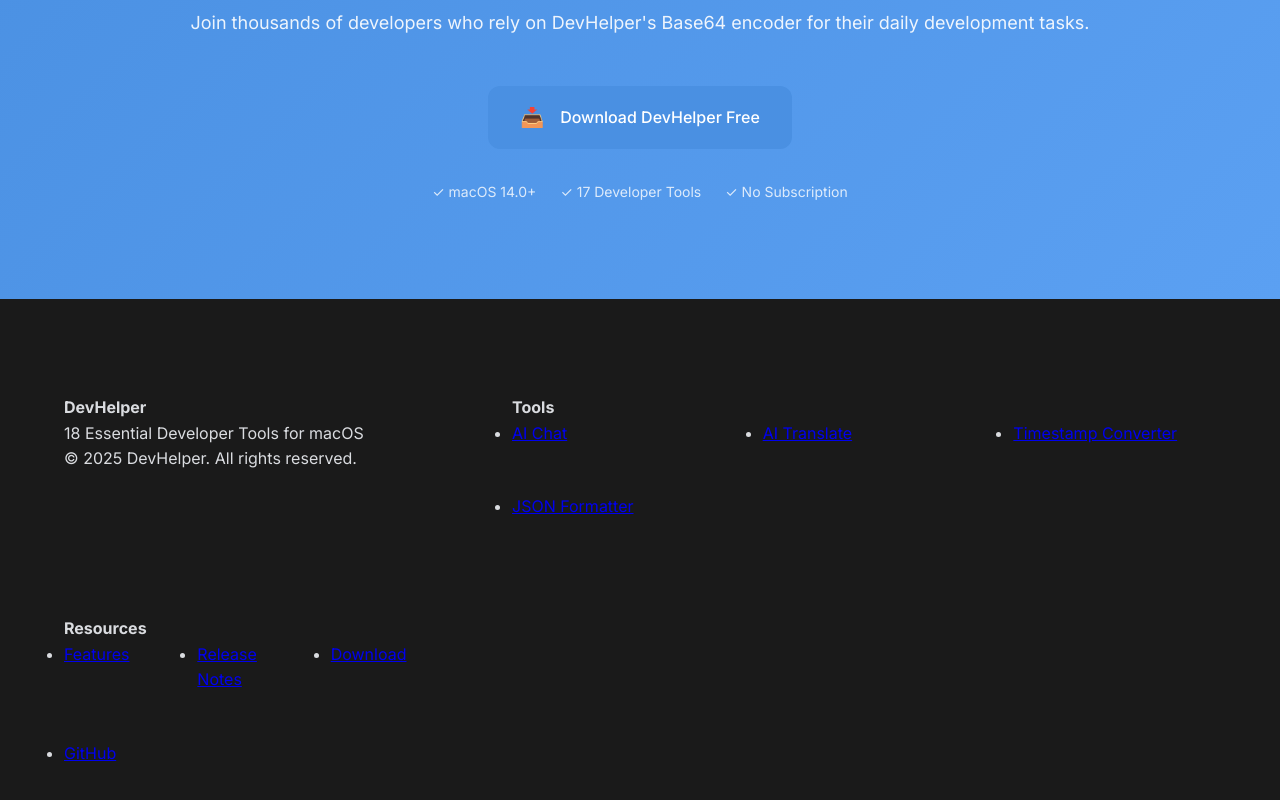
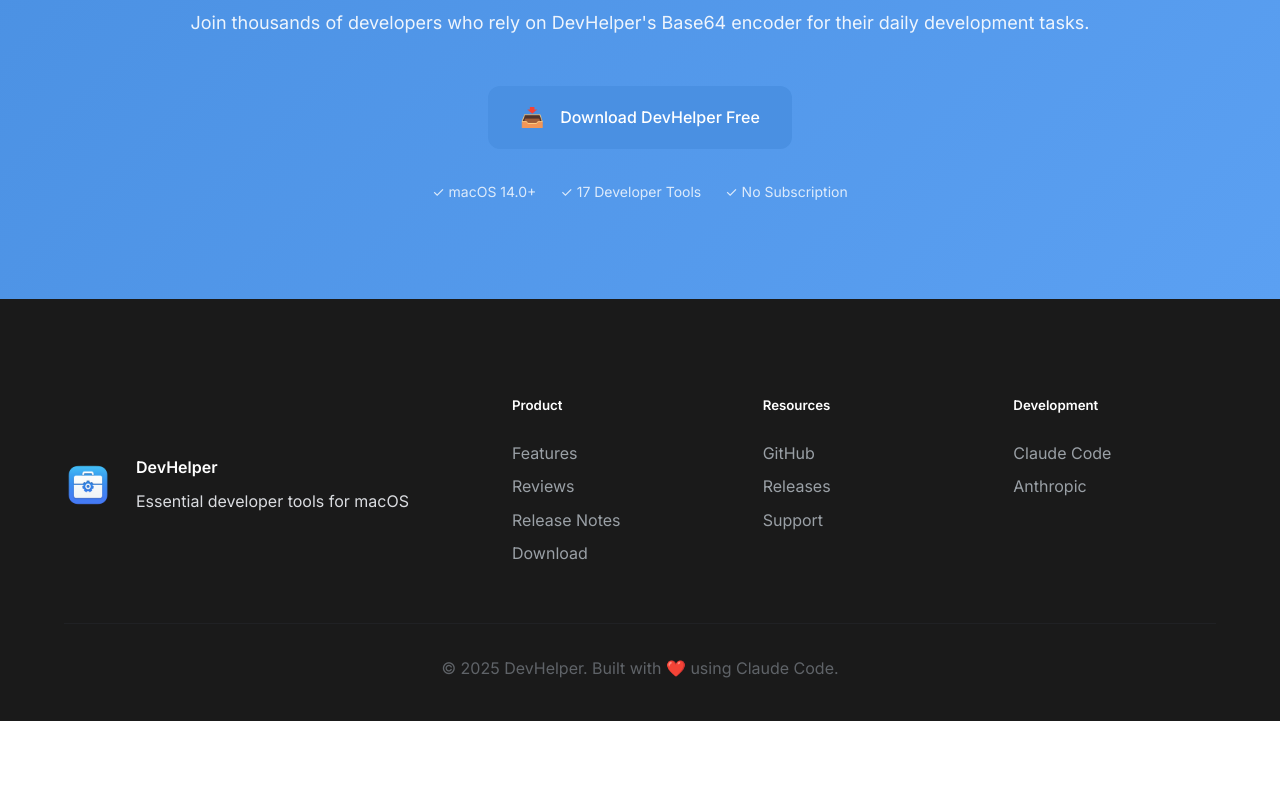
Before and after one commit to hengfeiyang/devutilities, a plain HTML site: page ai-translate.html in a window 1280 px wide. Shown: the part 5795-6595 px from the top of the page. After the commit the page ends 6516 px from the top, so only its background shows below. Drawn offline with Linux system fonts and the light colour scheme.

Commit message:
fix ai tranalte page

```diff
--- a/ai-translate.html
+++ b/ai-translate.html
@@ -360,33 +360,45 @@
     <footer class="footer">
         <div class="container">
             <div class="footer-content">
-                <div class="footer-section">
-                    <h4 class="footer-title">DevHelper</h4>
-                    <p class="footer-description">18 Essential Developer Tools for macOS</p>
-                    <p class="footer-copyright">© 2025 DevHelper. All rights reserved.</p>
+                <div class="footer-brand">
+                    <img src="images/icon.png" alt="DevHelper" class="footer-logo">
+                    <div>
+                        <h4>DevHelper</h4>
+                        <p>Essential developer tools for macOS</p>
+                    </div>
                 </div>
-                <div class="footer-section">
-                    <h4 class="footer-title">Tools</h4>
-                    <ul class="footer-links">
-                        <li><a href="ai-chat.html">AI Chat</a></li>
-                        <li><a href="ai-translate.html">AI Translate</a></li>
-                        <li><a href="timestamp-converter.html">Timestamp Converter</a></li>
-                        <li><a href="json-formatter.html">JSON Formatter</a></li>
-                    </ul>
+
+                <div class="footer-links">
+                    <div class="footer-column">
+                        <h5>Product</h5>
+                        <a href="index.html#features">Features</a>
+                        <a href="index.html#reviews">Reviews</a>
+                        <a href="release-notes.html">Release Notes</a>
+                        <a href="index.html#download">Download</a>
+                    </div>
+
+                    <div class="footer-column">
+                        <h5>Resources</h5>
+                        <a href="https://github.com/hengfeiyang/devhelper" target="_blank" rel="noopener">GitHub</a>
+                        <a href="https://github.com/hengfeiyang/devhelper/releases" target="_blank" rel="noopener">Releases</a>
+                        <a href="https://github.com/hengfeiyang/devhelper/issues" target="_blank" rel="noopener">Support</a>
+                    </div>
+
+                    <div class="footer-column">
+                        <h5>Development</h5>
+                        <a href="https://claude.ai/code" target="_blank" rel="noopener">Claude Code</a>
+                        <a href="https://anthropic.com" target="_blank" rel="noopener">Anthropic</a>
+                    </div>
                 </div>
-                <div class="footer-section">
-                    <h4 class="footer-title">Resources</h4>
-                    <ul class="footer-links">
-                        <li><a href="index.html#features">Features</a></li>
-                        <li><a href="release-notes.html">Release Notes</a></li>
-                        <li><a href="index.html#download">Download</a></li>
-                        <li><a href="https://github.com/hengfeiyang/devhelper" target="_blank" rel="noopener">GitHub</a></li>
-                    </ul>
-                </div>
+            </div>
+
+            <div class="footer-bottom">
+                <p>&copy; 2025 DevHelper. Built with ❤️ using Claude Code.</p>
             </div>
         </div>
     </footer>
 
+    <!-- Scripts -->
     <script src="js/main.js"></script>
 </body>
 </html>
```
